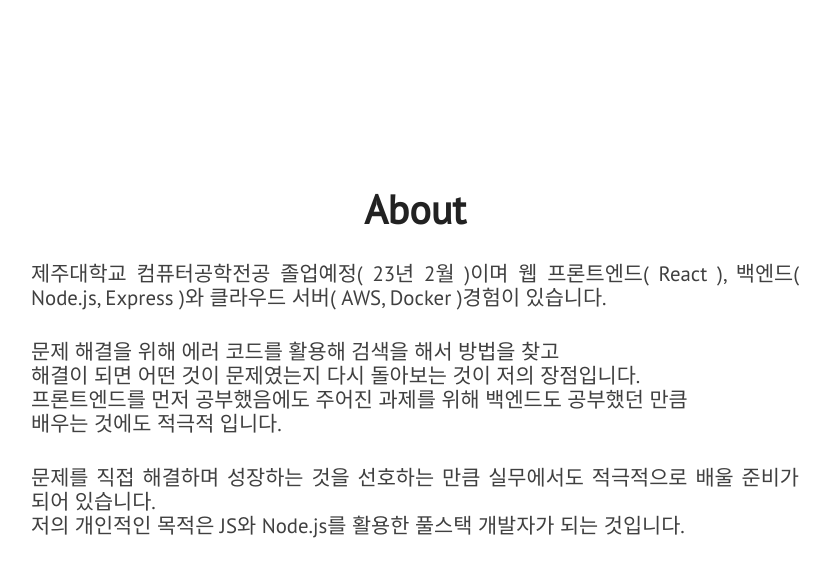
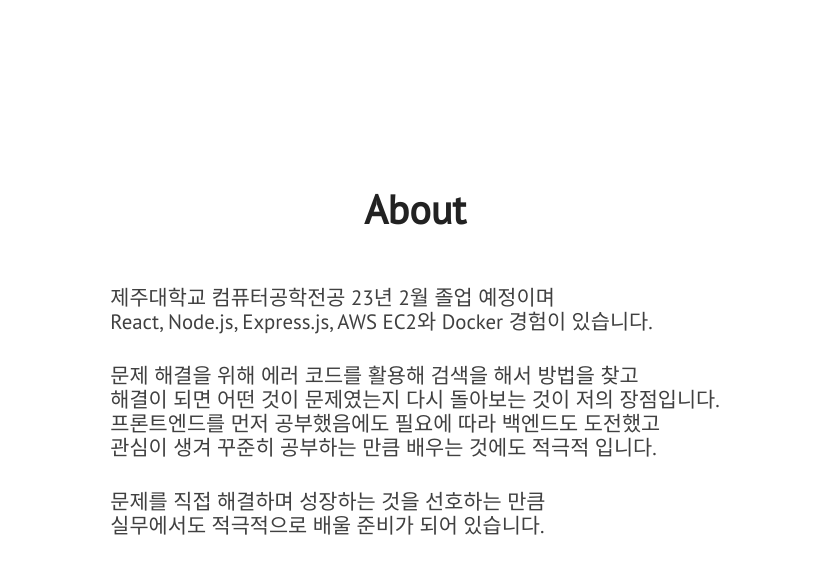
Before and after one commit to Austinia/Austinia.github.io, a Jekyll site: the page built from index.html, in a window 1280 px wide and 900 px high, scrolled down 1053 px. Shown: the top 577 px of the window, without its empty margins (225-1055 px from the left). Built offline with Jekyll 4.4.1, drawn with Linux system fonts in a browser that asks for light colours; nearby versions of some CDN libraries; some of the changed text lies outside the part shown.

Commit message:
백엔드
포트폴리오 변경

```diff
--- a/_includes/about.html
+++ b/_includes/about.html
@@ -3,14 +3,14 @@
     <div id="about-text">
       <div class="section-heading">About</div>
       <p class="paragraph-text justify-text">
-        제주대학교 컴퓨터공학전공 졸업예정( 23년 2월 )이며 웹 프론트엔드( React ), 백엔드( Node.js, Express )와 클라우드 서버( AWS, Docker )경험이 있습니다.
+        <br />제주대학교 컴퓨터공학전공 23년 2월 졸업 예정이며<br />React, Node.js, Express.js, AWS EC2와 Docker 경험이 있습니다.
       </p>
       <p class="paragraph-text justify-text">
-        문제 해결을 위해 에러 코드를 활용해 검색을 해서 방법을 찾고<br />해결이 되면 어떤 것이 문제였는지 다시 돌아보는 것이 저의 장점입니다.<br />프론트엔드를 먼저 공부했음에도 주어진 과제를 위해
-        백엔드도 공부했던 만큼<br />배우는 것에도 적극적 입니다.
+        문제 해결을 위해 에러 코드를 활용해 검색을 해서 방법을 찾고<br />해결이 되면 어떤 것이 문제였는지 다시 돌아보는 것이 저의 장점입니다.<br />프론트엔드를 먼저 공부했음에도 필요에 따라
+        백엔드도 도전했고<br />관심이 생겨 꾸준히 공부하는 만큼 배우는 것에도 적극적 입니다.
       </p>
       <p class="paragraph-text justify-text">
-        문제를 직접 해결하며 성장하는 것을 선호하는 만큼 실무에서도 적극적으로 배울 준비가 되어 있습니다.<br>저의 개인적인 목적은 JS와 Node.js를 활용한 풀스택 개발자가 되는 것입니다.
+        문제를 직접 해결하며 성장하는 것을 선호하는 만큼<br />실무에서도 적극적으로 배울 준비가 되어 있습니다.
       </p>
     </div>
   </section>
--- a/_includes/skills.html
+++ b/_includes/skills.html
@@ -7,36 +7,30 @@
         <div class="what-i-do">
           <h3 class="center-align skills-subsection">요약</h3>
           <p class="paragraph-text center-align">
-            학부 과제에서 대부분 프론트엔드를 맡아 자바스크립트와 리액트를 자주 접하였고, 개인 프로젝트로 Next.js를 공부했습니다.<br />
-            AWS, SQL와 Node.js등 백엔드의 경험도 있으며 필요한 기술이 생기면 바로 학습하고 있습니다.
+            AWS, MySQL와 Express.js등<br />백엔드 경험이 있으며<br />React, Next.js등<br />프론트엔드 경험도 있습니다.<br />현재 JAVA, Spring Framework를<br />공부 중입니다.
           </p>
         </div>
         <div class="technical-skills">
           <h3 class="center-align skills-subsection">기술</h3>
           <div class="progress-bars">
             <div class="skillbar clearfix " data-percent="80%">
+              <div class="skillbar-title" style="background: #2980b9;"><span>Java</span></div>
+              <div class="skillbar-bar" style="background: #3498db;"></div>
+            </div> <!-- End Skill Bar -->
+
+            <div class="skillbar clearfix " data-percent="70%">
               <div class="skillbar-title" style="background: #2980b9;"><span>Javascript</span></div>
               <div class="skillbar-bar" style="background: #3498db;"></div>
             </div> <!-- End Skill Bar -->
 
-            <div class="skillbar clearfix " data-percent="75%">
-              <div class="skillbar-title" style="background: #2980b9;"><span>React</span></div>
-              <div class="skillbar-bar" style="background: #3498db;"></div>
-            </div> <!-- End Skill Bar -->
-
-            <div class="skillbar clearfix " data-percent="70%">
-              <div class="skillbar-title" style="background: #2980b9;"><span>Node.js</span></div>
+            <div class="skillbar clearfix " data-percent="60%">
+              <div class="skillbar-title" style="background: #2980b9;"><span>Spring</span></div>
               <div class="skillbar-bar" style="background: #3498db"></div>
             </div> <!-- End Skill Bar -->
 
 
             <div class="skillbar clearfix " data-percent="60%">
-              <div class="skillbar-title" style="background: #2980b9;"><span>Next.js</span></div>
-              <div class="skillbar-bar" style="background: #3498db;"></div>
-            </div> <!-- End Skill Bar -->
-
-            <div class="skillbar clearfix " data-percent="55%">
-              <div class="skillbar-title" style="background: #2980b9;"><span>Typescripts</span></div>
+              <div class="skillbar-title" style="background: #2980b9;"><span>Node.js</span></div>
               <div class="skillbar-bar" style="background: #3498db;"></div>
             </div> <!-- End Skill Bar -->
 
```
Also changed, not shown: 1 other file.
